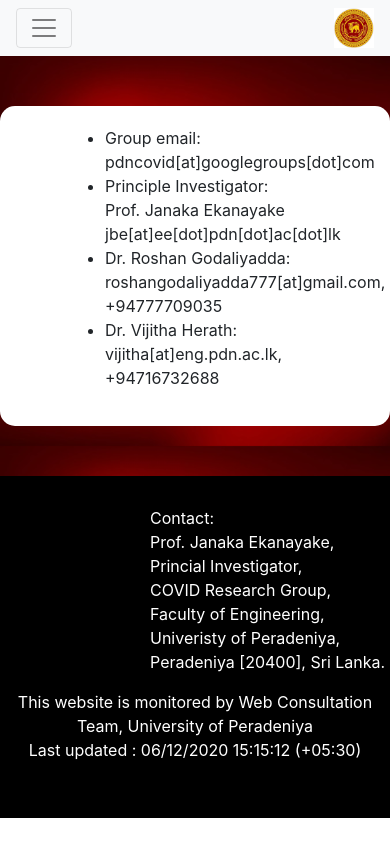
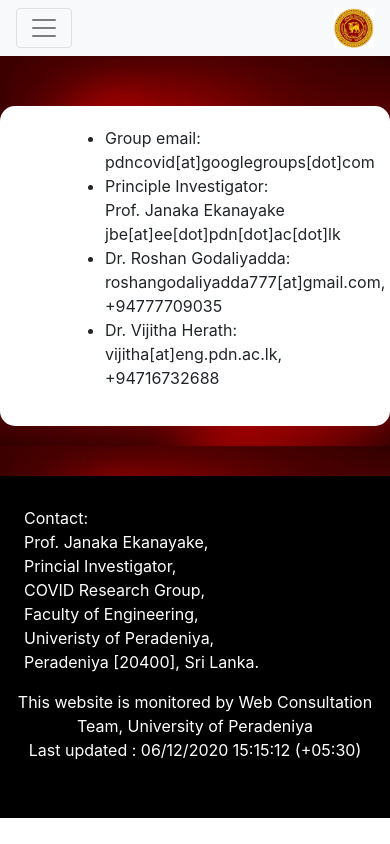
Before and after one commit to pdncovid/dashboard, a React (Create React App) app: page /contactUs in a window 390 px wide. Built offline with nearby package versions, Linux system fonts and the light colour scheme.

Commit message:
responsiveness added

```diff
--- a/src/components/Footer.js
+++ b/src/components/Footer.js
@@ -15,7 +15,7 @@
       }}
     >
 
-    <p style={{marginLeft:150}}>Contact:<br/>
+    <p className = "ml-4">Contact:<br/>
     Prof. Janaka Ekanayake,<br/>
     Princial Investigator,<br/>
     COVID Research Group,<br/>
```
